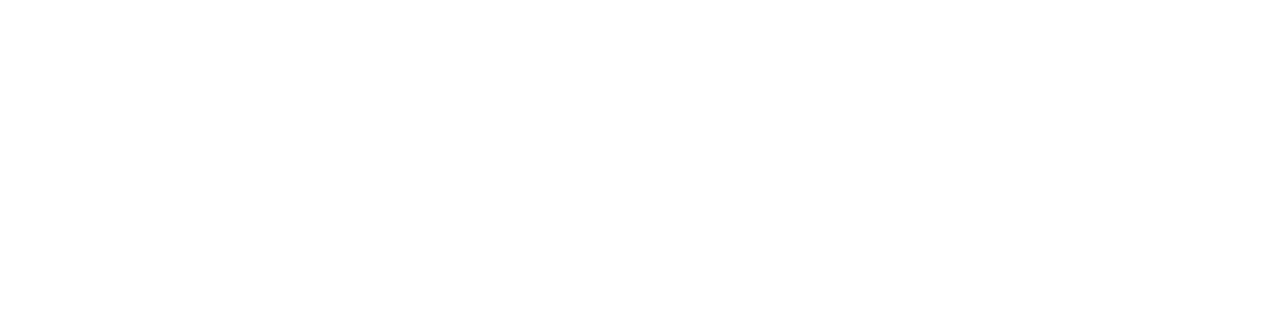
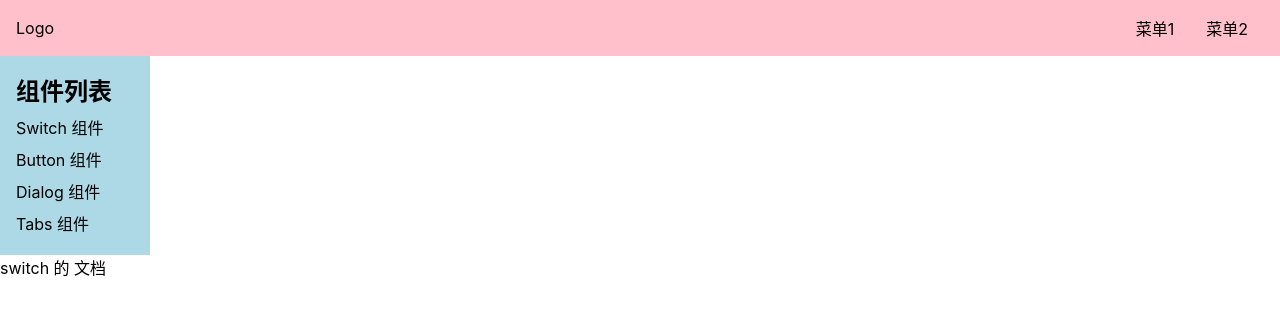
Before and after one commit to origami0227/pokemonUI, a Vue app: page /#/doc/switch in a window 1280 px wide. Before the commit this address had no page. Shown: the top 314 px of the page. Built offline with nearby package versions, Linux system fonts and the light colour scheme.

Commit message:
封装router

```diff
--- /dev/null
+++ b/src/components/SwitchDemo.vue
@@ -0,0 +1,5 @@
+<template>
+  <div>
+    switch 的 文档
+  </div>
+</template>
--- a/src/main.ts
+++ b/src/main.ts
@@ -1,18 +1,10 @@
 import {createApp} from 'vue'
 import App from './App.vue'
 import './index.scss'
-import {createWebHashHistory, createRouter} from 'vue-router'
-import home from './views/home.vue'
-import Doc from './views/Doc.vue'
+import {router} from "./router";
 
-const history = createWebHashHistory()
-const router = createRouter({
-    history: history,
-    routes: [
-        {path: '/', component: home},//访问根路径时渲染Origami
-        {path:'/doc',component:Doc}
-    ]
-})
+
+
 const app = createApp(App)
 app.use(router)
 app.mount('#app')
--- /dev/null
+++ b/src/router.ts
@@ -0,0 +1,17 @@
+import {createWebHashHistory, createRouter} from 'vue-router'
+import home from './views/home.vue'
+import Doc from './views/Doc.vue'
+import SwitchDemo from './components/SwitchDemo.vue'
+const history = createWebHashHistory()
+export const router = createRouter({
+    history: history,
+    routes: [
+        {path: '/', component: home},//访问根路径时渲染Origami
+        {path:'/doc',component:Doc,children:[
+                {path:'switch',component:SwitchDemo}
+            ]}
+    ]
+})
+router.afterEach(()=>{
+
+})
--- a/src/views/Doc.vue
+++ b/src/views/Doc.vue
@@ -19,7 +19,9 @@
           </li>
         </ol>
       </aside>
-      <main>主内容</main>
+      <main>
+        <router-view />
+      </main>
     </div>
   </div>
 </template>
```
